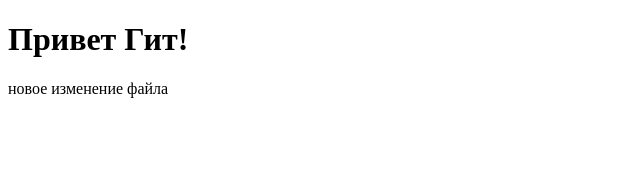
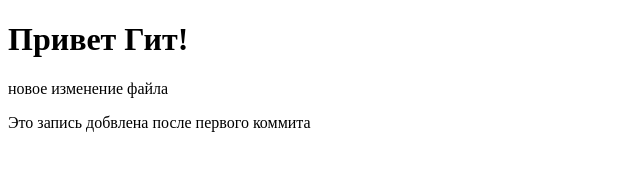
Before and after one commit to ArtemDonda/site, a plain HTML site: page index.html in a window 1280 px wide. Shown: the whole page, without its empty margins (0-640 px from the left). Drawn offline with Linux system fonts and the light colour scheme.

Commit message:
second commit

```diff
--- a/index.html
+++ b/index.html
@@ -7,5 +7,6 @@
 <body>
 	<h1>Привет Гит!</h1>
 	<p>новое изменение файла</p>
+	<p>Это запись добвлена после первого коммита</p>
 </body>
 </html>
```
